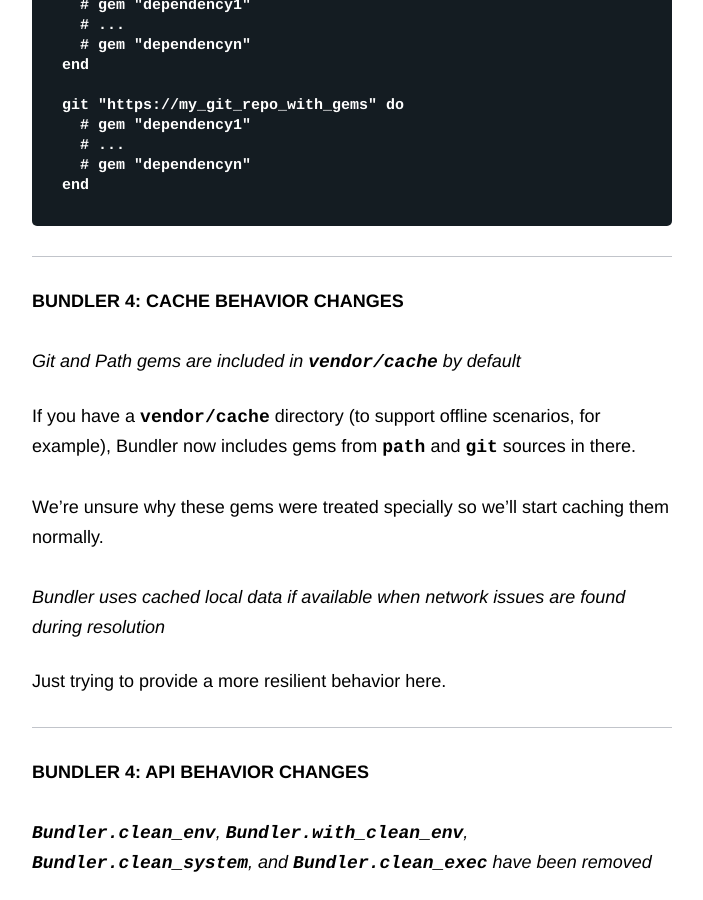
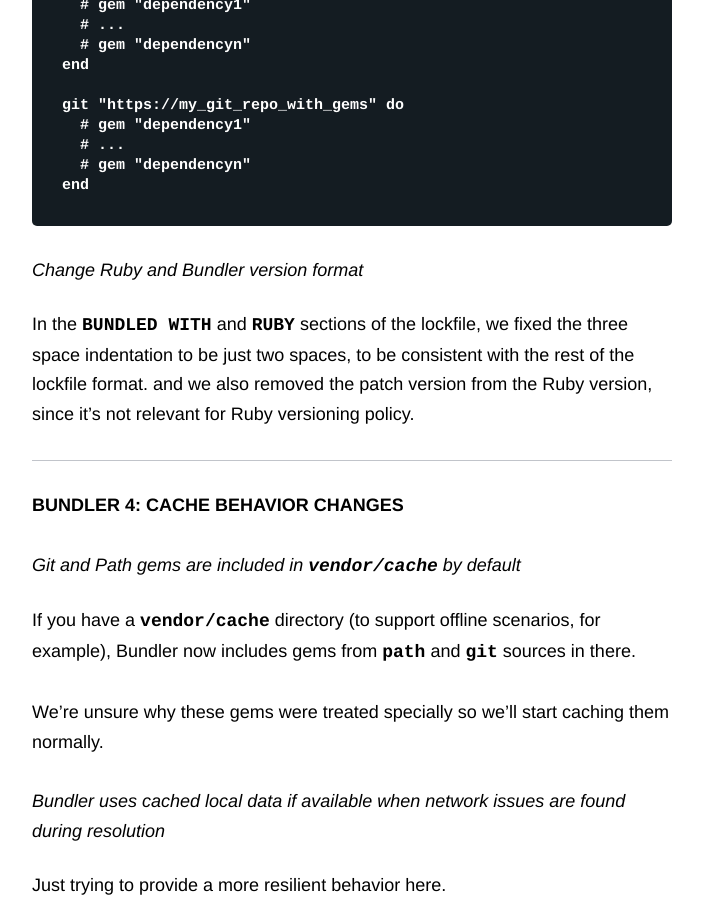
Before and after one commit to rubygems/rubygems.github.io, a Jekyll site: the page built from _posts/2025-12-03-upgrade-to-rubygems-bundler-4.md, in a window 1280 px wide and 900 px high, scrolled down 7070 px. Shown: the whole window, without its empty margins (438-1141 px from the left). Built offline with Jekyll 4.4.1, drawn with Linux system fonts in a browser that asks for light colours; comment, search, counter and statistics services are not loaded.

Commit message:
Add note about lockfile formatting

````diff
--- a/_posts/2025-12-03-upgrade-to-rubygems-bundler-4.md
+++ b/_posts/2025-12-03-upgrade-to-rubygems-bundler-4.md
@@ -183,6 +183,10 @@
 end
 ```
 
+### Change Ruby and Bundler version format
+
+In the `BUNDLED WITH` and `RUBY` sections of the lockfile, we fixed the three space indentation to be just two spaces, to be consistent with the rest of the lockfile format. and we also removed the patch version from the Ruby version, since it's not relevant for Ruby versioning policy.
+
 ## Bundler 4: Cache behavior changes
 
 ### Git and Path gems are included in `vendor/cache` by default
````
